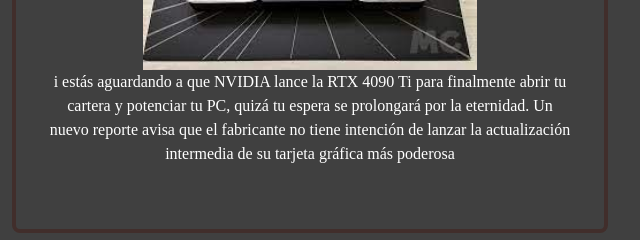
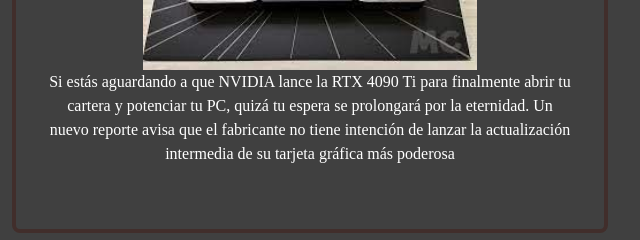
Before and after one commit to RodrigoGodoy01/ProyectoFinalRodriGodoy, a plain HTML site: page index.html in a window 1280 px wide. Shown: the part 1124-1364 px from the top of the page, 0-640 px from the left. Drawn offline with nearby package versions, Linux system fonts and the light colour scheme.

Commit message:
cierre de algunas secciones mas correcciones

```diff
--- a/index.html
+++ b/index.html
@@ -62,7 +62,7 @@
     <div class="card1">
       <h2>NVIDIA habría dado marcha atrás en sus planes de lanzar la RTX 4090 Ti</h2>
       <img src="img/4090.jfif" alt="">
-      <p>i estás aguardando a que NVIDIA lance la RTX 4090 Ti para finalmente abrir tu cartera y potenciar tu PC, quizá
+      <p>Si estás aguardando a que NVIDIA lance la RTX 4090 Ti para finalmente abrir tu cartera y potenciar tu PC, quizá
         tu espera se prolongará por la eternidad. Un nuevo reporte avisa que el fabricante no tiene intención de lanzar
         la actualización intermedia de su tarjeta gráfica más poderosa</p>
 
@@ -71,7 +71,8 @@
     <div class="card1">
       <h2>El Intel Core i7-14700K rinde hasta un 20% más en multinúcleo que el Core i7-13700K</h2>
       <img src="img/i7 2.jfif" alt="">
-      <p>El nuevo Intel Core i7-14700K, que incluye más núcleos, también ofrece una velocidad de reloj superior en los núcleos de alto rendimiento y de alta eficiencias</p>
+      <p>El nuevo Intel Core i7-14700K, que incluye más núcleos, también ofrece una velocidad de reloj superior en los
+        núcleos de alto rendimiento y de alta eficiencias</p>
 
     </div>
 
```
Also changed, not shown: html/graficas.html (+2 -1 lines), html/procesadores.html (+5 -3 lines).
